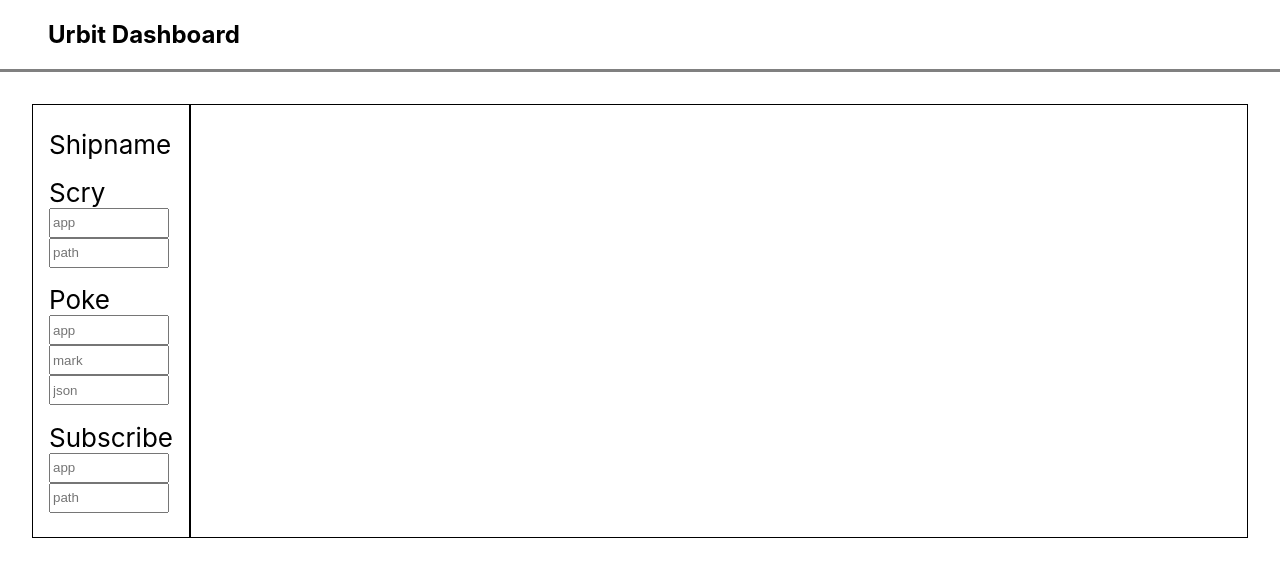
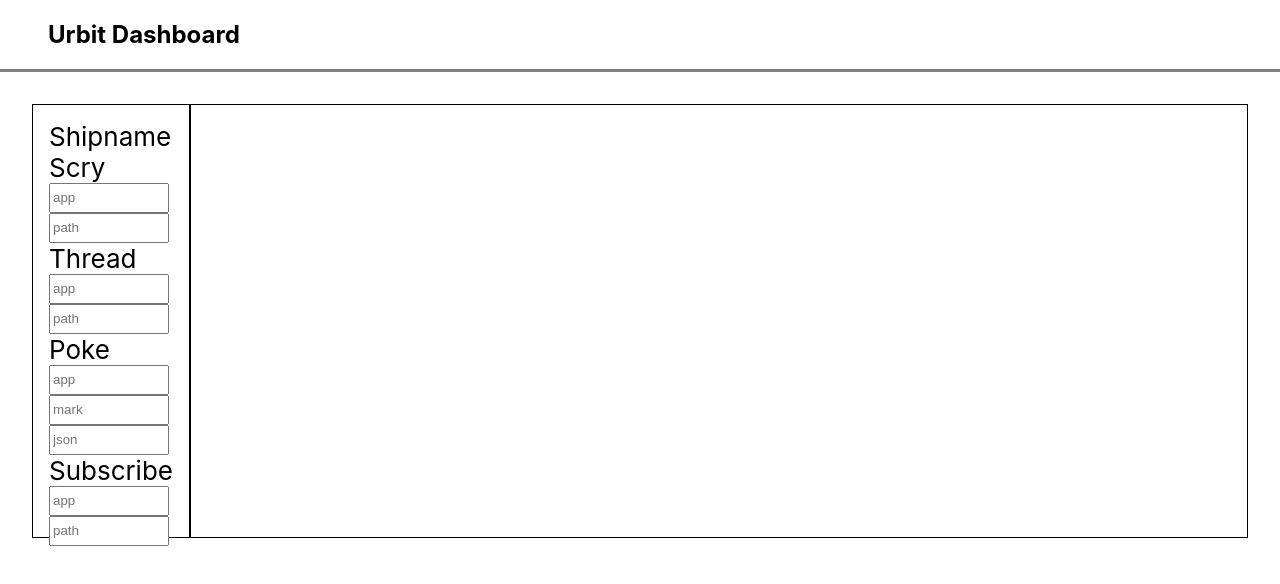
Before and after one commit to dcSpark/urbit-dashboard, a React (Create React App) app: page / in a window 1280 px wide. Shown: the top 584 px of the page. Built offline with nearby package versions, Linux system fonts and the light colour scheme.

Commit message:
added README

```diff
--- a/src/components/Dashboard.tsx
+++ b/src/components/Dashboard.tsx
@@ -44,6 +44,16 @@
                 setData("Scry failed")
             });
     };
+    function thread() {
+        window.urbit.thread({ app: app, mark: path, json: json })
+        .then((res: any) => {
+            console.log(res, "thread posted")
+        })
+        .catch((err: any) => {
+            console.log(err, "errored")
+            setData("Thread failed")
+        });
+    }
     function poke() {
         window.urbit.poke({ app: app, mark: path, json: json })
         .then((res: any) => {
@@ -75,6 +85,11 @@
                     <input onChange={(e) => setApp(e.currentTarget.value)} type="text" placeholder="app" />
                     <input onChange={(e) => setPath(e.currentTarget.value)} type="text" placeholder="path" />
                 </div>
+                <div className="thread">
+                    <a onClick={thread}>Thread</a>
+                    <input onChange={(e) => setApp(e.currentTarget.value)} type="text" placeholder="app" />
+                    <input onChange={(e) => setPath(e.currentTarget.value)} type="text" placeholder="path" />
+                </div>
                 <div className="poke">
                     <a onClick={poke}>Poke</a>
                     <input onChange={(e) => setApp(e.currentTarget.value)}  type="text" placeholder="app" />
```
Also changed, not shown: 1 other file (tests, documents, lock files or other folders).
